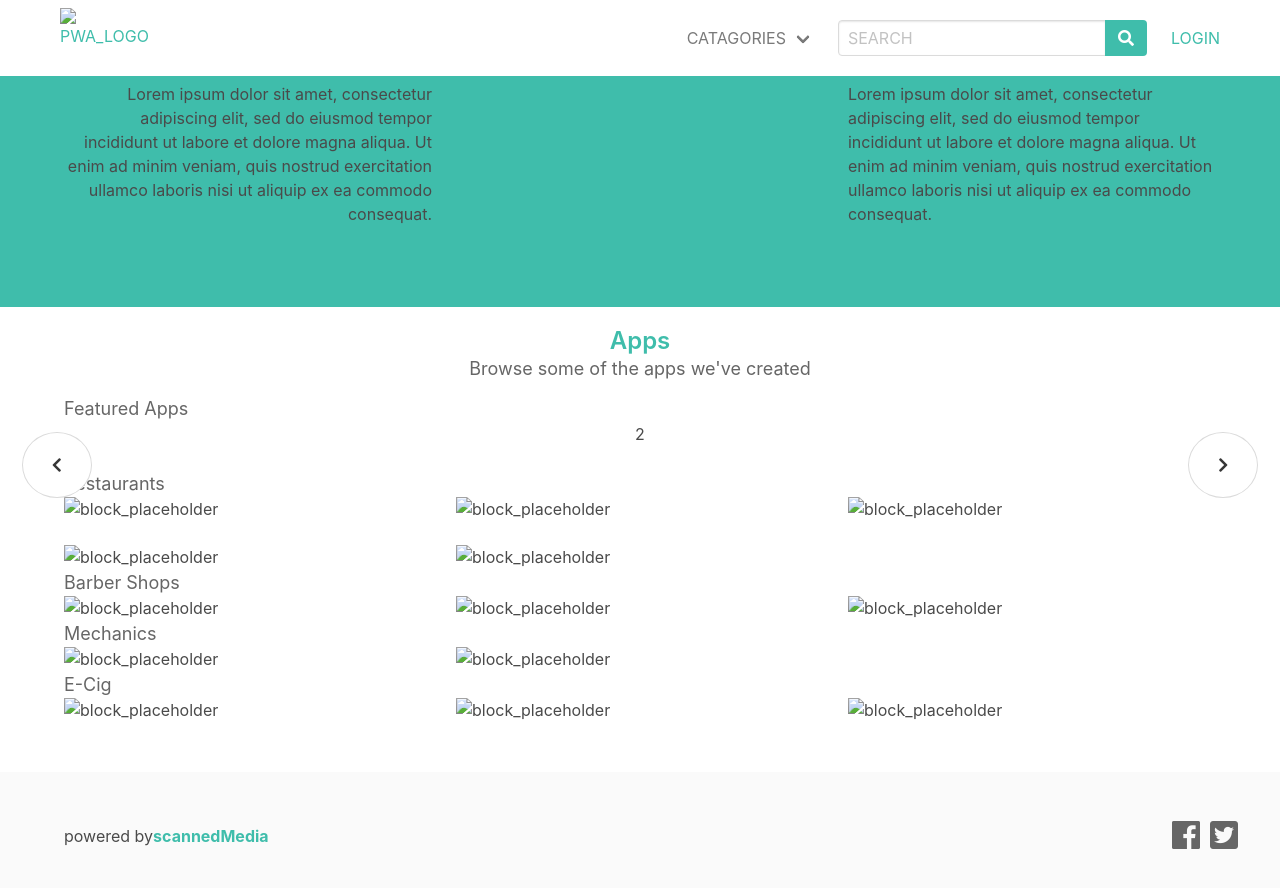
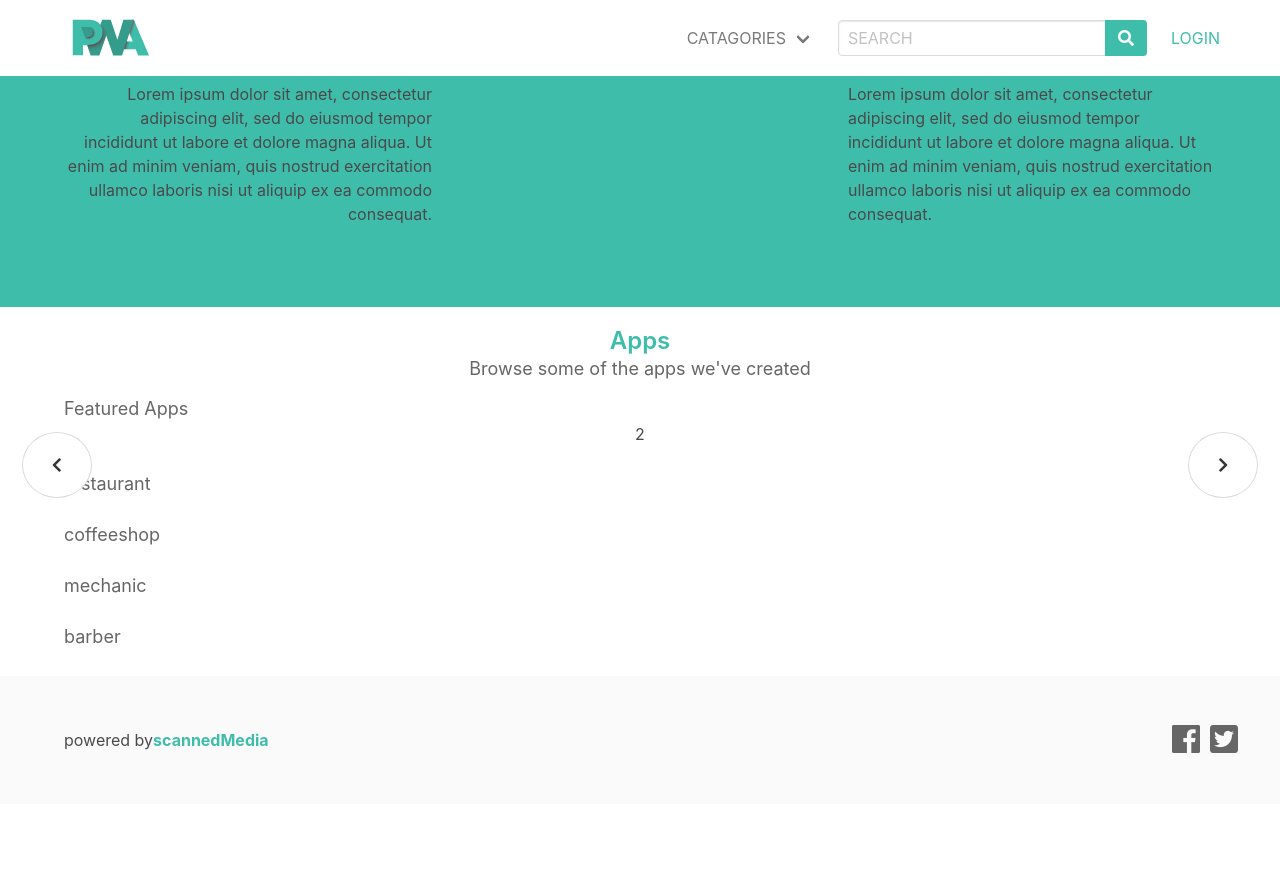
Before and after one commit to scannedmedia/PWA-Cafe, a Jekyll site: the page built from index.markdown, in a window 1280 px wide and 900 px high, scrolled down 1399 px. Shown: the top 888 px of the window. Built offline with Jekyll 4.4.1, drawn with Linux system fonts in a browser that asks for light colours; nearby versions of some CDN libraries; after the commit the page ends 2203 px from its top, so only the background shows below that; some of the changed text lies outside the part shown.

Commit message:
fixing github pages url error

```diff
--- a/_config.yml
+++ b/_config.yml
@@ -33,7 +33,7 @@
   values:
     layout: page
 permalink: pretty
-siteurl: www.smedia.siteleaf.net
+url: https://www.pwacafe.siteleaf.net
 catagories:
 - restaurant
 - coffeeshop
--- a/_includes/nav.html
+++ b/_includes/nav.html
@@ -3,7 +3,7 @@
   <div class="container">
       <div class="navbar-brand">
           <a class="navbar-item" href="index.html">
-              <img src="images/pwa_logo.png" alt="PWA_logo" width="100px" height="60px">
+              <img src="/assets/images/pwa_logo.png" alt="PWA_logo" width="100px" height="60px">
           </a>
           <div class="navbar-burger burger" data-target="navbarExampleTransparentExample">
               <span></span>
--- a/_layouts/default.html
+++ b/_layouts/default.html
@@ -111,46 +111,18 @@
                                             </div>
                                         </div>
                                     </div>
-
-
-
-
-
                         </div>
+                        {% for catagory in site.catagories %}
                         <div class="column is-12 is-marginless is-paddingless">
                             <br>
-                            <h4>Restaurants</h4>
+                            <h4>{{catagory}}</h4>
                             <div class="columns is-fullwidth is-multiline">
-                                <div class="column is-4"><img src="images/blocks.png" height="auto" width="100%" alt="block_placeholder"></div>
-                                <div class="column is-4"><img src="images/blocks.png" height="auto" width="100%" alt="block_placeholder"></div>
-                                <div class="column is-4"><img src="images/blocks.png" height="auto" width="100%" alt="block_placeholder"></div>
-                                <div class="column is-4"><img src="images/blocks.png" height="auto" width="100%" alt="block_placeholder"></div>
-                                <div class="column is-4"><img src="images/blocks.png" height="auto" width="100%" alt="block_placeholder"></div>
+                              {% for business in site.catagory %}
+                              <div class="column is-4"><img src="/assets/images/blocks.png" height="auto" width="100%" alt="block_placeholder"></div>
                               </div>
+                              {% endfor %}
                         </div>
-                        <div class="column is-12 is-marginless is-paddingless">
-                            <h4>Barber Shops</h4>
-                            <div class="columns is-fullwidth is-multiline">
-                                <div class="column is-4"><img src="images/blocks.png" height="auto" width="100%" alt="block_placeholder"></div>
-                                <div class="column is-4"><img src="images/blocks.png" height="auto" width="100%" alt="block_placeholder"></div>
-                                <div class="column is-4"><img src="images/blocks.png" height="auto" width="100%" alt="block_placeholder"></div>
-                            </div>
-                        </div>
-                        <div class="column is-12 is-marginless is-paddingless">
-                            <h4>Mechanics</h4>
-                            <div class="columns is-fullwidth is-multiline">
-                                <div class="column is-4"><img src="images/blocks.png" height="auto" width="100%" alt="block_placeholder"></div>
-                                <div class="column is-4"><img src="images/blocks.png" height="auto" width="100%" alt="block_placeholder"></div>
-                            </div>
-                        </div>
-                        <div class="column is-12 is-marginless is-paddingless">
-                            <h4>E-Cig</h4>
-                            <div class="columns is-fullwidth is-multiline">
-                                <div class="column is-4"><img src="images/blocks.png" height="auto" width="100%" alt="block_placeholder"></div>
-                                <div class="column is-4"><img src="images/blocks.png" height="auto" width="100%" alt="block_placeholder"></div>
-                                <div class="column is-4"><img src="images/blocks.png" height="auto" width="100%" alt="block_placeholder"></div>
-                            </div>
-                        </div>
+                        {% endfor %}
                     </div>
                 </div>
             </div>
@@ -172,7 +144,7 @@
             </div>
         </div>
     </footer>
-    <script src="JS/scripts.js"></script>
+    <script src="/assets/JS/scripts.js"></script>
 </body>
 
 </html>
```
Also changed, not shown: 7 other files. Lines whose indentation alone changed are shown as unchanged.
